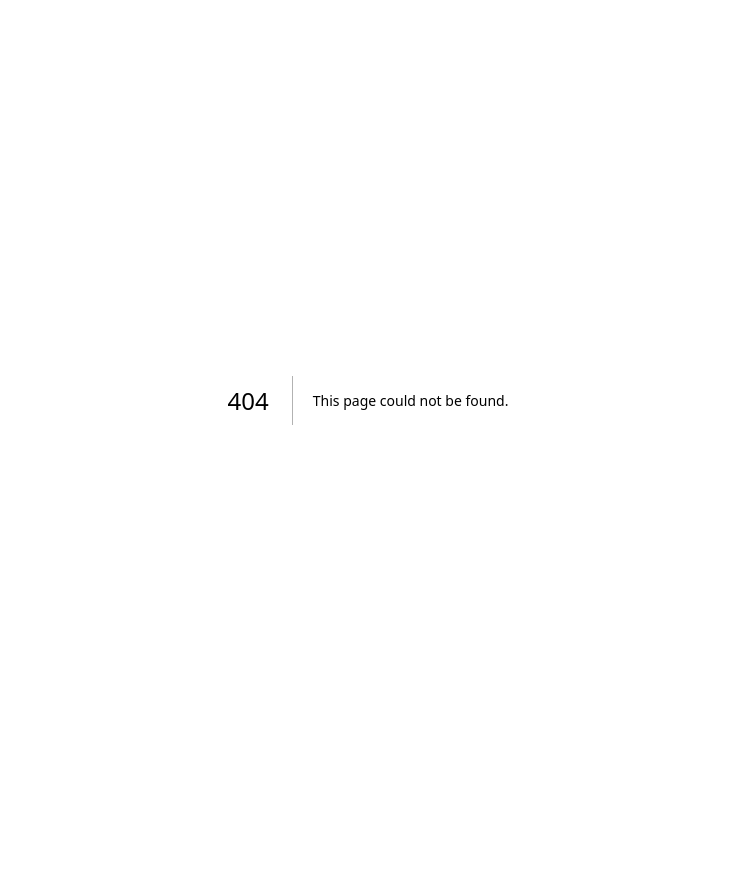
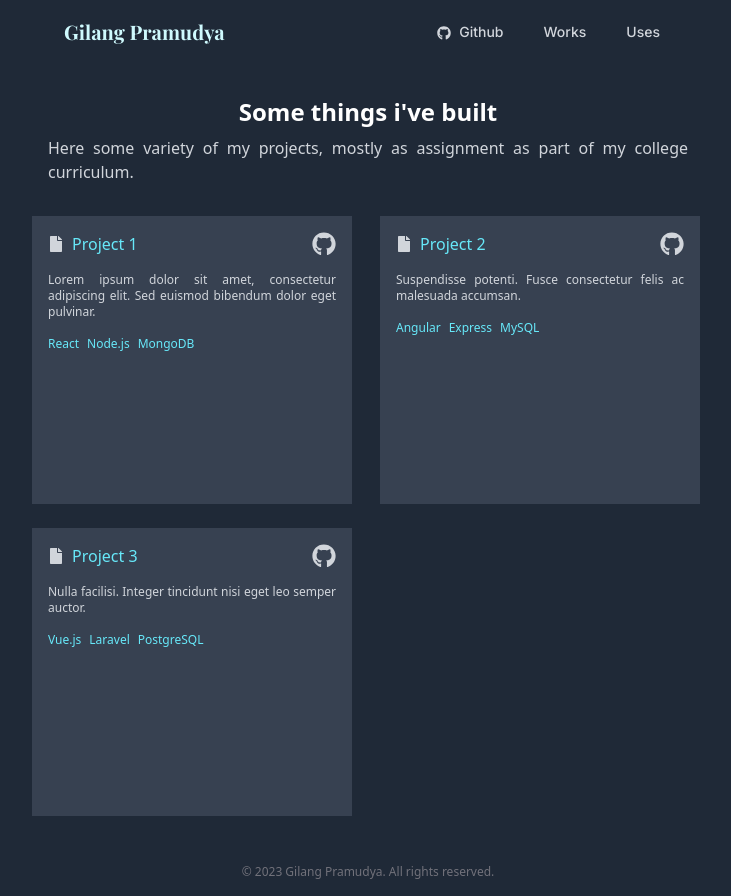
Before and after one commit to Aloysiusgilang/Portfolio, a Next.js app: page /works in a window 1280 px wide. Before the commit this address had no page. Shown: the whole page, without its empty margins (272-1003 px from the left). Before the commit the page ends 800 px from the top, so only its background shows below. Built offline with nearby package versions, Linux system fonts and the light colour scheme; a web font is replaced by a local one.

Commit message:
add works page

```diff
--- a/components/navbar.js
+++ b/components/navbar.js
@@ -31,7 +31,7 @@ const Navbar = () => {
                   Github
                 </Link>
                 <Link
-                  href="#"
+                  href="/works"
                   className="text-gray-300 hover:bg-gray-700 hover:text-white px-3 py-2 rounded-md text-sm font-medium"
                 >
                   Works
--- /dev/null
+++ b/components/project.js
@@ -0,0 +1,48 @@
+import React from "react";
+import cn from "classnames";
+import Link from "next/link";
+import { FaFile, FaGithub } from "react-icons/fa";
+
+const Project = ({ title, techList, description, githubLink }) => {
+  return (
+    <div className="bg-gray-700 w-80 min-h-72 p-4 ">
+      <div className="flex  items-center justify-between">
+        <div className="flex items-center">
+          {" "}
+          <FaFile />
+          <h2 className="text-cyan-300 mx-2 font-normal">{title}</h2>
+        </div>
+
+        <Link className="" href={githubLink}>
+          <FaGithub size={24} />
+        </Link>
+      </div>
+
+      <p className="font-light text-justify mt-4 text-xs">{description}</p>
+
+      <ul className="mt-4 flex gap-2 text-xs text-cyan-300">
+        {techList.map((tech, index) => (
+          <li key={index}>{tech}</li>
+        ))}
+      </ul>
+    </div>
+  );
+};
+
+const ProjectGrid = ({ projects }) => {
+  return (
+    <div className="grid grid-cols-2 gap-6">
+      {projects.map((project, index) => (
+        <Project
+          key={index}
+          title={project.title}
+          techList={project.techList}
+          description={project.description}
+          githubLink={project.githubLink}
+        />
+      ))}
+    </div>
+  );
+};
+
+export default ProjectGrid;
--- /dev/null
+++ b/pages/works.js
@@ -0,0 +1,58 @@
+import React, { useState } from "react";
+import Image from "next/image";
+import Navbar from "@/components/navbar";
+import TechList from "@/components/techlist";
+import Highlight from "@/components/highlight";
+import Footer from "@/components/footer";
+import ProjectGrid from "@/components/project";
+
+export default function Works() {
+  const projects = [
+    {
+      title: "Project 1",
+      techList: ["React", "Node.js", "MongoDB"],
+      description:
+        "Lorem ipsum dolor sit amet, consectetur adipiscing elit. Sed euismod bibendum dolor eget pulvinar.",
+      githubLink: "https://github.com/example/project1",
+    },
+    {
+      title: "Project 2",
+      techList: ["Angular", "Express", "MySQL"],
+      description:
+        "Suspendisse potenti. Fusce consectetur felis ac malesuada accumsan.",
+      githubLink: "https://github.com/example/project2",
+    },
+    {
+      title: "Project 3",
+      techList: ["Vue.js", "Laravel", "PostgreSQL"],
+      description:
+        "Nulla facilisi. Integer tincidunt nisi eget leo semper auctor.",
+      githubLink: "https://github.com/example/project3",
+    },
+  ];
+
+  return (
+    <div className="min-h-screen bg-gray-800">
+      <div className="container-md mx-auto max-w-2xl bg-dark-800  text-gray-300 font-light ">
+        <Navbar />
+
+        <div className=" px-4 mt-8 flex flex-col justify-center items-center text-justify">
+          <p className="text-white text-2xl font-semibold">
+            {" "}
+            Some things i've built
+          </p>
+          <p className=" text-md font-normal mt-2">
+            Here some variety of my projects, mostly as assignment as part of my
+            college curriculum.
+          </p>
+        </div>
+
+        <div className="mt-8">
+          <ProjectGrid projects={projects} />
+        </div>
+
+        <Footer />
+      </div>
+    </div>
+  );
+}
```
